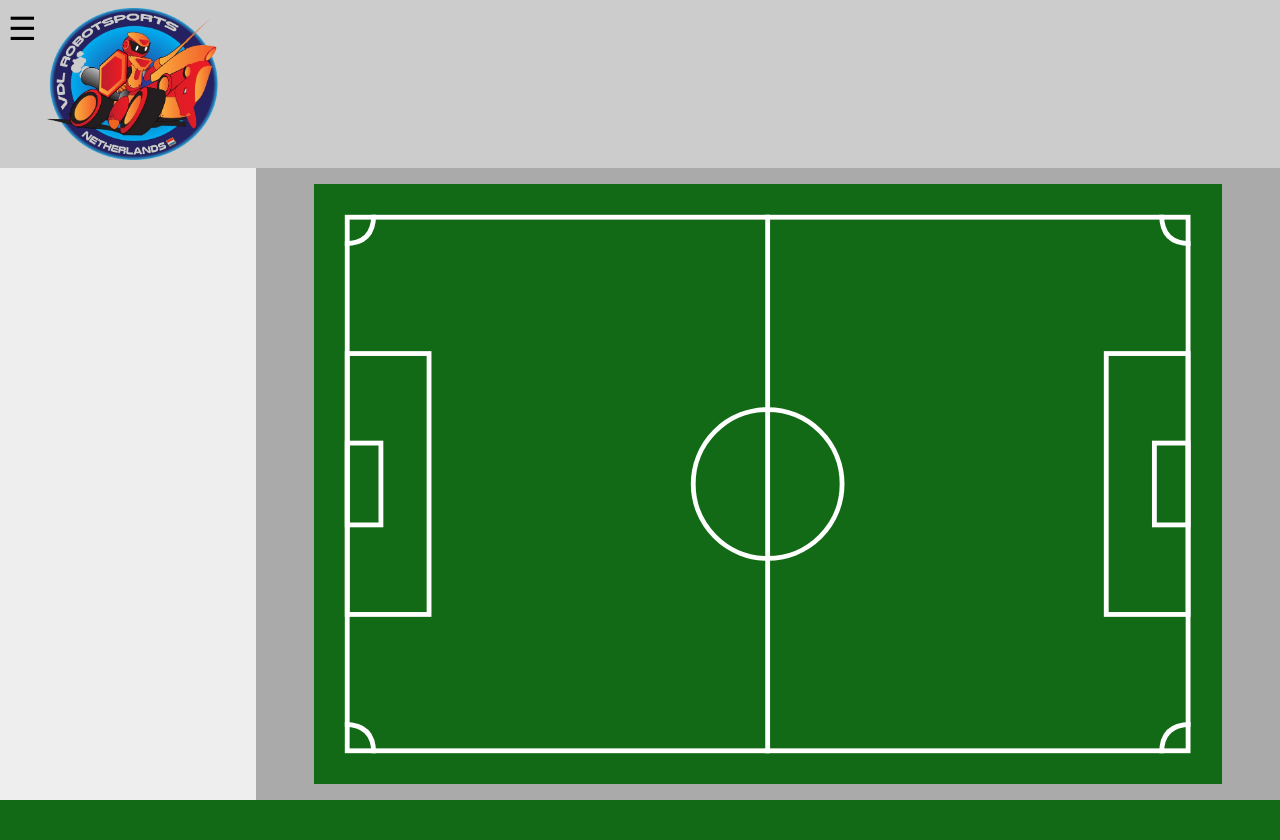
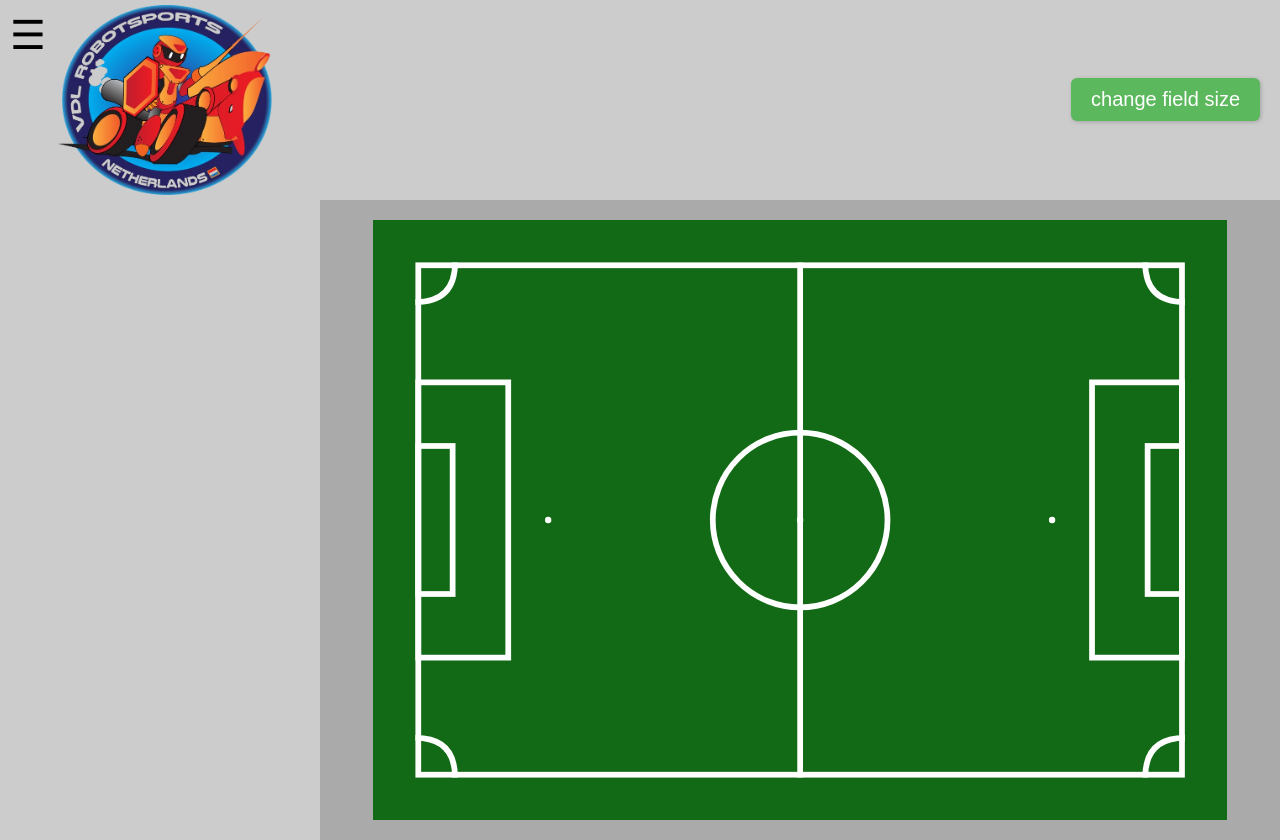
Before and after one commit to Tykutyku/RoboCup, a Flask app: page /Realtime/ in a window 1280 px wide. Before the commit the page ends 800 px from the top, so only its background shows below. Run offline with Flask 3, Linux system fonts and the light colour scheme; parts of the project's set-up code (start-up, migrations or seed data) failed here and were passed over; some libraries are stand-ins or nearby versions.

Commit message:
implemented realtime data

```diff
--- a/app.py
+++ b/app.py
@@ -1,53 +1,111 @@
+from crypt import methods
+import json
 import os
 import socket
 import sys
-import json
-import pyqtgraph as pg
 import threading
-import pandas
 from enum import Enum
 from flask_socketio import SocketIO
-from flask import Flask, render_template, jsonify, request, send_file, redirect
+from flask import Flask, render_template, jsonify, request, redirect, send_file
 
-POLLING_RATE = 60 # Hz
-DEBUG = [] #['UPS']
+POLLING_RATE = 60  # Hz
+DEBUG = []  # ['UPS']
 
-app = Flask(__name__)#,template_folder="templates_old",static_folder="static_old")
+app = Flask(__name__)  # ,template_folder="templates_old",static_folder="static_old")
 
 running = True
 serverSocket = None
 socketio = SocketIO(app)
 ups = 0
 
-DataType = Enum('PositionData',['Realtime','MSL', 'CSV'])
-MSGType = Enum('MSGType',['Info','Warn', 'Error'])
+DataType = Enum("PositionData", ["Realtime", "MSL", "CSV"])
+MSGType = Enum("MSGType", ["Info", "Warn", "Error"])
 
+fieldSettings = {
+	"Field.length": 18141,
+	"Field.width": 12146,
+	"Field.boundary_distance": 1000,
+	"Field.centercircle_diameter": 4255,
+	"Field.cornercircle_diameter": 935,
+	"Field.field_markings_width": 135,
+	"GoalArea.width": 3625,
+	"GoalArea.length": 945,
+	"PenaltyArea.width": 6625,
+	"PenaltyArea.length": 2256,
+	"PenaltySpot.distToBackline": 3130,
+	"PenaltySpot.diameter": 150,
+	"PenaltySpot.penalty_to_restart_spot": 3500,
+}
 positionData = {DataType.Realtime: {}, DataType.CSV: {}, DataType.MSL: {}}
 
-@app.route("/", endpoint='templates')
+
+@app.route("/", endpoint="templates")
 @app.route("/<page>/")
 def home(page=None):
 	sidebar = None
 	extra_style = None
 	header_content = None
-	if(page is None ):
+	if page is None:
 		page = "Realtime"
-	elif(not os.path.exists("./templates/"+page)):
-		socketio.emit('Notifications_Update',{"type":"Error","data":"page not found"})
+	elif not os.path.exists("./templates/" + page):
+		socketio.emit(
+			"Notifications_Update", {"type": "Error", "data": "page not found"}
+		)
 		return redirect("/")
-	if(os.path.exists("./templates/"+page+"/sidebar.html")):
-		sidebar=page+"/sidebar.html"
-	if(os.path.exists("./templates/"+page+"/style.css")):
-		extra_style=page+"/style.css"
-	if(os.path.exists("./templates/"+page+"/header.html")):
-		header_content="./templates/"+page+"/header.html"
-	return render_template('/index.html', page=page, sidebar=sidebar, header_content=header_content, extra_style=extra_style)
+	if os.path.exists("./templates/" + page + "/sidebar.html"):
+		sidebar = "./sidebar.html"
+	if os.path.exists("./templates/" + page + "/style.css"):
+		extra_style = "./style.css"
+	if os.path.exists("./templates/" + page + "/header.html"):
+		header_content = True
+	return render_template(
+		"/index.html",
+		page=page,
+		sidebar=sidebar,
+		header_content=header_content,
+		extra_style=extra_style,
+	)
+@app.route("/<page>/<file>")
+def fileFetch(page,file):
+	return send_file(f"./templates/{page}/{file}")
+	pass
+@app.route("/data/fieldSettings_upload", methods=["PUT"])
+def fieldSettings_upload():
+	if request.data is None:
+		return print("error no file uploaded")
+	data = request.data.decode("UTF-8").split("\n")
+	section = ""
+	if len(data) < 0:
+		return jsonify({"message":"data length was 0, did you upload a file?"}),409
+	for line in data:
+		if (line == "") | line.startswith("#"):
+			continue
+		elif line.startswith("["):
+			section = line.strip("[]")
+		elif "=" in line:
+			line = line.split("=")
+			if f"{section}.{line[0].strip()}" in fieldSettings.keys():
+				globals()["fieldSettings"][f"{section}.{line[0].strip()}"] = int(
+					float(line[1].strip().split(" ")[0]) * 1000
+				)
+	# Notifications_Add(MSGType.Info,f"field updated")
+	socketio.emit("fieldSettings_Update", fieldSettings)
+	return jsonify({"message": "file OK"}), 500
+
+@app.route("/data/fieldSettings_Request")
+def fieldSettings_Request():
+	return jsonify(fieldSettings)
 
 
-@socketio.on('connect')
+@socketio.on("connect")
 def socket_connect(msg):
 	pass
-@socketio.on('Notification_dismissed')
+
+def Notifications_Add(type, msg):
+	socketio.emit("Notifications_Add", {"type": type.name, "data": msg})
+	pass
+
+@socketio.on("Notification_dismissed")
 def Notification_dismissed(data):
 	pass
 
@@ -55,43 +113,46 @@
 	while True:
 		# TODO this should not be a trycatch it is bad for performance but there is no available function for sockets :(
 		try:
-			msg = serverSocket.recvfrom(2048)
+			msg, client = serverSocket.recvfrom(2048)
 		except BlockingIOError:
 			break
 		msg = bytearray(msg)
-		R_id = int.from_bytes(msg[0:1],"big")
+		R_id = int.from_bytes(msg[0:1], "big")
 		positionData[DataType.Realtime][R_id] = {
-				"robot": {
-				"x": int.from_bytes(msg[1:5],"big", signed=True) / 1000,
-				"y": int.from_bytes(msg[5:9],"big", signed=True) / 1000,
-				"rz": int.from_bytes(msg[9:13],"big"),
-				},
-				"decawave":{
-					"x":int.from_bytes(msg[13:17],"big", signed=True) / 1000,
-					"y":int.from_bytes(msg[17:21],"big", signed=True) / 1000,
-				}
-			}
+			"robot": {
+				"x": int.from_bytes(msg[1:5], "big", signed=True),
+				"y": int.from_bytes(msg[5:9], "big", signed=True),
+				"rz": int.from_bytes(msg[9:13], "big"),
+			},
+			"decawave": {
+				"x": int.from_bytes(msg[13:17], "big", signed=True),
+				"y": int.from_bytes(msg[17:21], "big", signed=True),
+			},
+		}
 	globals()["ups"] += 1
 	with app.app_context():
 		socketio.emit("realtimeData_Update", positionData[DataType.Realtime])
 	threading.Timer(1 / POLLING_RATE, decawave_server_loop).start()
 
+
 def debugTime():
-	print(f'updates/second: {ups}')
-	globals()['ups'] =0
-	threading.Timer(1,debugTime).start()
+	print(f"updates/second: {ups}")
+	globals()["ups"] = 0
+	threading.Timer(1, debugTime).start()
+
+
 # *** main ***
-if __name__ == '__main__':
+if __name__ == "__main__":
 	app.run(debug=True)
-	socketio.run(host='0.0.0.0', port=5051)
-	if(len(sys.argv) > 1):
-		if("--printUPS" in sys.argv):
-			DEBUG.append('UPS')
+	socketio.run(host="0.0.0.0", port=5051)
+	if len(sys.argv) > 1:
+		if "--printUPS" in sys.argv:
+			DEBUG.append("UPS")
 
-if(serverSocket == None):
+if serverSocket == None:
 	serverSocket = socket.socket(socket.AF_INET, socket.SOCK_DGRAM)
-	serverSocket.bind(('0.0.0.0',5050))
+	serverSocket.bind(("0.0.0.0", 5050))
 	serverSocket.setblocking(False)
-	threading.Timer(0.005,decawave_server_loop).start()
-if('UPS' in DEBUG):
-	threading.Timer(1,debugTime).start()
+	threading.Timer(0.005, decawave_server_loop).start()
+if "UPS" in DEBUG:
+	threading.Timer(1, debugTime).start()
--- a/static/main.js
+++ b/static/main.js
@@ -1,73 +1,53 @@
+const ROBOT_SIZE = 300 //mm
+
 let navmenu;
 let socket;
 let notificationBar;
 let fieldContainer;
+let robotContainer;
 let notifications = [];
 const MSLDEF = Object.freeze({
-	A: "length",
-	B: "width",
-	C: "Penalty.areaWidth",
-	D: "Goal.width",
-	E: "Penalty.areaLength",
-	F: "Goal.height",
-	G: "cornercircle_diameter",
-	H: "centercircle_diameter",
-	I: "Penalty.distToBackline",
-	J: "Penalty.diameter",
-	K: "field_markings_width",
-	L: "boundary_distance",
-	Q: "Penalty.penalty_to_restart_spot"
+	A: "Field.length",
+	B: "Field.width",
+	C: "PenaltyArea.width",
+	D: "GoalArea.width",
+	E: "PenaltyArea.length",
+	F: "GoalArea.length",
+	G: "Field.cornercircle_diameter",
+	H: "Field.centercircle_diameter",
+	I: "PenaltySpot.distToBackline",
+	J: "PenaltySpot.diameter",
+	K: "Field.field_markings_width",
+	L: "Field.boundary_distance",
+	Q: "PenaltySpot.penalty_to_restart_spot",
 });
 
-// /* 					// **** location Bordeaux ****
-let FieldSettings = {
-	"length": 21960,			 			// A of MSL-field dimension definition
-	"width": 13980,							// B of MSL-field dimension definition
-	"cornercircle_diameter": 750,			// G of MSL-field dimension definition
-	"centercircle_diameter": 3990,			// H of MSL-field dimension definition
-	"field_markings_width": 125,			// K of MSL-field dimension definition
-	"boundary_distance": 800,				// L of MSL-field dimension definition
-	"Goal.width": 2250,						// D of MSL-field dimension definition
-	"Goal.height": 1000,					// F of MSL-field dimension definition
-	"Penalty.areaWidth": 6900,				// C of MSL-field dimension definition
-	"Penalty.areaLength": 2250,				// E of MSL-field dimension definition
-	"Penalty.distToBackline": 3670,			// I of MSL-field dimension definition
-	"Penalty.diameter": 0, 					// J of MSL-field dimension definition
-	"Penalty.penalty_to_restart_spot": 0	// Q of MSL-field dimension definition - restart points near goal (used for goal kicks)
-}
-// */
- /*					// **** location locht ****
-let FieldSettings = { //D in mm
-	"length": 18141,			 			// A of MSL-field dimension definition
-	"width": 12146,							// B of MSL-field dimension definition
-	"cornercircle_diameter": 935,			// G of MSL-field dimension definition
-	"centercircle_diameter": 4255,			// H of MSL-field dimension definition
-	"field_markings_width": 135,			// K of MSL-field dimension definition
-	"boundary_distance": 1000,				// L of MSL-field dimension definition
-	"Goal.width": 3625,						// D of MSL-field dimension definition
-	"Goal.height": 945,						// F of MSL-field dimension definition
-	"Penalty.areaWidth": 6625,				// C of MSL-field dimension definition
-	"Penalty.areaLength": 2256,				// E of MSL-field dimension definition
-	"Penalty.distToBackline": 3130,			// I of MSL-field dimension definition
-	"Penalty.diameter": 150, 				// J of MSL-field dimension definition
-	"Penalty.penalty_to_restart_spot": 3500	// Q of MSL-field dimension definition - restart points near goal (used for goal kicks)
-
-}
-// */
 document.addEventListener('DOMContentLoaded', function () {
+	socket = io();
 	navmenu = document.getElementById("sidenav");
 	notificationBar = document.getElementById("notificationBar");
 	fieldContainer = document.getElementById("field-container");
-	if (fieldContainer != null) { generateField() }
+	robotContainer = document.createElementNS("http://www.w3.org/2000/svg","g");
+	robotContainer.id = "robotContainer";
+	if (fieldContainer != null) {
+		fetch("/data/fieldSettings_Request").then(
+			response => {
+				if (response.status >= 200 && response.status <= 299) { return response.json() }
+				else if (response.status == 409) { throw Error(response.statusText); }
+			}).then(FS => Field_generate(FS))
+			.catch((error) => Notifications_Add({ "data": error, "type": "Error" }));
+		socket.on('fieldSettings_Update', Field_SettingsUpdate);
+	}
 	document.getElementById('menuIcon').addEventListener("click", toggle_sidebar);
-	socket = io();
 	socket.on('Notifications_Add', Notifications_Add);
 });
+
 function Notifications_Add(data) {
 	notifications.push(data);
+	Notifications_Update();
 }
-function Notifications_Update(args) {
-	notifications.forEach(msg => {
+function Notifications_Update() {
+	while (msg = notifications.pop()) {
 		let div = document.createElement("div");
 		div.classList.add("flex", "row", msg.type);
 		let span = document.createElement("span");
@@ -79,7 +59,21 @@
 			setTimeout(() => { div.outerHTML = ''; }, 1000)
 		}
 		notificationBar.appendChild(div);
-	});
+	}
+}
+
+function Field_SettingsUpdate(data) {
+	Field_generate(data);
+}
+
+function Field_changeSettings_click() {
+	let fileInput = document.createElement("input");
+	fileInput.type = "file";
+	fileInput.onchange = () => {
+		let data = fileInput.files[0];
+		fetch('/data/fieldSettings_upload', { method: 'PUT', body: data });
+	}
+	fileInput.click();
 }
 
 function toggle_sidebar() {
@@ -89,13 +83,19 @@
 		navmenu.classList.add("expanded");
 	}
 }
-function generateField() {
-	let FS = FieldSettings;
-	let strokeWidth = FS["field_markings_width"];
+function Field_drawRobot(x, y, rz) {
+	let triangle = document.createElementNS("http://www.w3.org/2000/svg","polygon");
+	triangle.setAttribute("points",`${x},${y + -ROBOT_SIZE / 2} ${x + -ROBOT_SIZE / 2},${y + ROBOT_SIZE / 2} ${x + ROBOT_SIZE / 2},${y + ROBOT_SIZE / 2}`);
+	triangle.setAttribute("fill","#F00");
+	triangle.setAttribute("style",`transform:rotate(${rz}rad)`);
+	robotContainer.appendChild(triangle);
+}
+function Field_generate(FS) {
+	let strokeWidth = FS[MSLDEF.K];
 	fieldContainer.innerHTML = `
-	<svg viewbox="-${FS[MSLDEF.A] / 2 + FS[MSLDEF.L]} -${FS[MSLDEF.B] / 2 + FS[MSLDEF.L]} ${FS[MSLDEF.A] + FS[MSLDEF.L] * 2} ${FS[MSLDEF.B] + FS[MSLDEF.L] * 2}" preserveAspectRatio="xMidYMid">
+	<svg viewbox="-${FS[MSLDEF.A] / 2 + FS[MSLDEF.L]} -${FS[MSLDEF.B] / 2 + FS[MSLDEF.L]} ${FS[MSLDEF.A] + FS[MSLDEF.L] * 2} ${FS[MSLDEF.B] + FS[MSLDEF.L] * 2}" preserveAspectRatio="xMidYMid" xmlns="http://www.w3.org/2000/svg">
 	<!--main field lines-->
-	<rect x="${-FS[MSLDEF.A] / 2 + strokeWidth / 2}" y="${-FS[MSLDEF.B] / 2 + strokeWidth / 2}" width="${FS['length'] - strokeWidth}" height="${FS['width'] - strokeWidth}" stroke="#FFF" fill-opacity="0" stroke-width="${strokeWidth}"/>
+	<rect x="${-FS[MSLDEF.A] / 2 + strokeWidth / 2}" y="${-FS[MSLDEF.B] / 2 + strokeWidth / 2}" width="${FS[MSLDEF.A] - strokeWidth}" height="${FS[MSLDEF.B] - strokeWidth}" stroke="#FFF" fill-opacity="0" stroke-width="${strokeWidth}"/>
 	<line x1="0" x2="0" y1="-${FS[MSLDEF.B] / 2}" y2="${FS[MSLDEF.B] / 2}" stroke-width="${strokeWidth}" stroke="#FFF"/>
 	<circle cx="0" cy="0" r="${FS[MSLDEF.H] / 2 - strokeWidth / 2}" stroke-width="${strokeWidth}" stroke="#FFF" fill-opacity="0"/>
 	<path d="M ${-FS[MSLDEF.A] / 2} ${-FS[MSLDEF.B] / 2 + FS[MSLDEF.G]} q ${FS[MSLDEF.G]} 0 ${FS[MSLDEF.G]} -${FS[MSLDEF.G]}" stroke="#FFF" stroke-width="${strokeWidth}" fill-opacity="0" />
@@ -106,13 +106,12 @@
 	<!--goal drawings left-->
 	<rect x="${-FS[MSLDEF.A] / 2 + strokeWidth / 2}" y="${-FS[MSLDEF.C] / 2 + strokeWidth / 2}" width="${FS[MSLDEF.E] - strokeWidth}" height="${FS[MSLDEF.C] - strokeWidth}" stroke="#FFF" stroke-width="${strokeWidth}" fill-opacity="0"/>
 	<rect x="${-FS[MSLDEF.A] / 2 + strokeWidth / 2}" y="${-FS[MSLDEF.D] / 2 + strokeWidth / 2}" width="${FS[MSLDEF.F] - strokeWidth}" height="${FS[MSLDEF.D] - strokeWidth}" stroke="#FFF" stroke-width="${strokeWidth}" fill-opacity="0"/>
-	<circle cx="${-FS[MSLDEF.A] / 2 + FS[MSLDEF.I]}" r="${FieldSettings[MSLDEF.J] / 2}" cy="0" fill="#FFF"/>
+	<circle cx="${-FS[MSLDEF.A] / 2 + FS[MSLDEF.I]}" r="${FS[MSLDEF.J] / 2}" cy="0" fill="#FFF"/>
 	<!--goal drawings Right-->
 	<rect x="${FS[MSLDEF.A] / 2 + strokeWidth / 2 - FS[MSLDEF.E]}" y="${-FS[MSLDEF.C] / 2 + strokeWidth / 2}" width="${FS[MSLDEF.E] - strokeWidth}" height="${FS[MSLDEF.C] - strokeWidth}" stroke="#FFF" stroke-width="${strokeWidth}" fill-opacity="0"/>
 	<rect x="${FS[MSLDEF.A] / 2 + strokeWidth / 2 - FS[MSLDEF.F]}" y="${-FS[MSLDEF.D] / 2 + strokeWidth / 2}" width="${FS[MSLDEF.F] - strokeWidth}" height="${FS[MSLDEF.D] - strokeWidth}" stroke="#FFF" stroke-width="${strokeWidth}" fill-opacity="0"/>
-	<circle cx="${FS[MSLDEF.A] / 2 - FS[MSLDEF.I]}" r="${FieldSettings[MSLDEF.J] / 2}" cy="0" fill="#FFF"/>
+	<circle cx="${FS[MSLDEF.A] / 2 - FS[MSLDEF.I]}" r="${FS[MSLDEF.J] / 2}" cy="0" fill="#FFF"/>
 	</svg>
 	`;
-	/*
-	*/
+	fieldContainer.children[0].appendChild(robotContainer);
 }
--- a/static/style.css
+++ b/static/style.css
@@ -1,8 +1,10 @@
-#field-container{
+#field-container {
 	display: flex;
 	flex-grow: 1;
+	margin: auto;
 }
-#field-container svg{
+
+#field-container svg {
 	background-color: #136A16;
 	margin: auto;
 	max-height: 75vh;
@@ -10,6 +12,7 @@
 
 header {
 	height: var(--header-height);
+	width: 100vw;
 }
 
 header #menuIcon {
@@ -27,27 +30,34 @@
 	align-self: center;
 }
 
+#header-content {
+	padding: 1rem;
+}
+
 #notificationBar {
 	margin-top: 2rem;
 	position: absolute;
-	left:25%;
+	left: 25%;
 	width: 50%;
 	overflow-y: hidden;
 	font-size: 14pt;
 	z-index: 999;
 }
-#notificationBar div{
+
+#notificationBar div {
 	padding: .5rem;
 	margin: .2rem 0;
-	transition: ease-out 1s;
-	transform-origin:top;
+	transition: ease-out .25s;
+	transform-origin: top;
 }
-#notificationBar span{
+
+#notificationBar span {
 	flex-grow: 1;
 	white-space: preserve;
 	padding: 1rem;
 }
-#notificationBar span::before{
+
+#notificationBar span::before {
 	content: "x";
 	display: block;
 	cursor: pointer;
@@ -55,22 +65,27 @@
 	text-align: end;
 }
 
-#notificationBar .Error{
+#notificationBar .Error {
 	background-color: #F88;
 }
-#notificationBar .Error span{
+
+#notificationBar .Error span {
 	border: solid var(--notification-border-width) #F00;
 }
-#notificationBar .Warn{
+
+#notificationBar .Warn {
 	background-color: #FF8;
 }
-#notificationBar .Warn span{
+
+#notificationBar .Warn span {
 	border: solid var(--notification-border-width) #FD0;
 }
-#notificationBar .Info{
+
+#notificationBar .Info {
 	background-color: #EEE;
 }
-#notificationBar .Info span{
+
+#notificationBar .Info span {
 	border: solid var(--notification-border-width) #999;
 }
 
@@ -103,7 +118,7 @@
 #sidenav a {
 	display: flex;
 	text-decoration: none;
-	color:black;
+	color: black;
 	font-size: 14pt;
 }
 
@@ -112,11 +127,9 @@
 }
 
 #sidenav img {
-	/* display: inline; */
 	height: 4rem;
 	width: auto;
-	margin: .5rem;
-	margin-right: 1rem;
+	margin: .5rem 1rem;
 }
 
 #sidenav span {
@@ -124,15 +137,35 @@
 	justify-content: center;
 	flex-direction: column;
 }
-#sidebar{
+
+#sidebar {
 	background-color: #eee;
-	width:var(--side-nav-width);
+	width: var(--side-nav-width);
 }
 
-page{
+#page {
 	background-color: #aaa;
 	padding: 1rem;
-	justify-content:center;
+	justify-content: center;
+}
+
+button {
+	border: none;
+	border-radius: .3rem;
+	cursor: pointer;
+	color: white;
+	padding: .5rem 1rem ;
+	box-shadow: 1px 1px 4px rgba(0, 0, 0, 0.2);
+	background-color: var(--accent-color);
+	transition: .1s ease-in-out;
+}
+.hover{
+	transition: .1s ease-in-out;
+}
+button:hover,
+.hover:hover{
+	transform: scale(110%, 110%);
+	opacity: .9;
 }
 
 html,
@@ -145,28 +178,64 @@
 body {
 	display: flex;
 	height: 100vh;
-	background-color: #ccc; /*If red visible, something is terribly wrong*/
+	background-color: #ccc;
+	font-size: 15pt;
 }
 
 .flex {
 	display: flex;
 }
 
+.flex>*:not(.max) {
+	align-self: flex-start;
+}
+
 .flex.column {
 	flex-direction: column;
+	justify-content: flex-start;
 }
 
 .flex.row {
+	justify-content: flex-start;
 	flex-direction: row;
 }
 
-.flex > .max {
+.flex.center {
+	justify-content: center;
+}
+
+.flex.space-around {
+	justify-content: space-around;
+}
+
+.flex.space-between {
+	justify-content: space-between;
+}
+
+.flex.space-evenly {
+	justify-content: space-evenly;
+}
+
+.flex.end {
+	justify-content: flex-end;
+}
+
+.flex>.self-end {
+	align-self: flex-end;
+}
+
+.flex>.max {
 	flex-grow: 1;
+}
+
+* {
+	font-size: 15pt;
 }
 
 :root {
 	--icon-size: 4rem;
 	--header-height: 15rem;
 	--side-nav-width: 16rem;
-	--notification-border-width: .3rem
+	--notification-border-width: .3rem;
+	--accent-color: #5cb85c;
 }
--- /dev/null
+++ b/templates/Realtime/header.html
@@ -0,0 +1,3 @@
+<div class="flex max center column">
+	<button class="self-end" onclick="Field_changeSettings_click()">change field size</button>
+</div>
--- a/templates/Realtime/index.html
+++ b/templates/Realtime/index.html
@@ -1 +1,13 @@
 <div id="field-container"></div>
+<script>
+	document.addEventListener('DOMContentLoaded', function () {
+		socket.on('realtimeData_Update', UpdateData);
+	});
+	function UpdateData(jsonData) {
+			if(robotContainer == null) {return;}
+			robotContainer.innerHTML = '';
+			for (let [key, data] of Object.entries(jsonData)) {
+				Field_drawRobot(data["robot"].x, data["robot"].y, data["robot"].rz);
+			}
+		}
+</script>
--- /dev/null
+++ b/templates/Settings/index.html
@@ -0,0 +1,3 @@
+<div class="flex column center">
+    <button onclick="fieldSettings_changeField_click()">change field</button>
+</div>
--- a/templates/index.html
+++ b/templates/index.html
@@ -1,29 +1,28 @@
 <!DOCTYPE html>
 <html lang="en">
+
 <head>
 	<meta charset="UTF-8">
 	<meta name="viewport" content="width=device-width, initial-scale=1.0">
 	<link rel="icon" type="image/x-icon" href="/static/images/logo.png">
 	<link rel="stylesheet" href="{{ url_for('static', filename='style.css') }}">
+	<script src="https://cdnjs.cloudflare.com/ajax/libs/socket.io/4.0.1/socket.io.js"
+		integrity="sha512-q/dWJ3kcmjBLU4Qc47E4A9kTB4m3wuTY7vkFJDTZKjTs8jhyGQnaUrxa0Ytd0ssMZhbNua9hE+E7Qv1j+DyZwA=="
+		crossorigin="anonymous"></script>
 	<script src="{{url_for('static', filename='main.js')}}"></script>
-	<script src="https://cdnjs.cloudflare.com/ajax/libs/socket.io/4.0.1/socket.io.js" integrity="sha512-q/dWJ3kcmjBLU4Qc47E4A9kTB4m3wuTY7vkFJDTZKjTs8jhyGQnaUrxa0Ytd0ssMZhbNua9hE+E7Qv1j+DyZwA==" crossorigin="anonymous"></script>
-
-
 	{% if extra_style %}
-	<!--this is ugly but couldn't get it to work otherwise-->
-	<style>
-	{% include extra_style %}
-	</style>
+	<link rel="stylesheet" href="{{extra_style}}">
 	{% endif %}
 	<title>{{ page }} - Visualization tool</title>
 </head>
+
 <body class="flex column">
 	<header class="flex row">
-		<div id="menuIcon">☰</div>
+		<div id="menuIcon" class="hover">☰</div>
 		<img id="logo" src="/static/images/logo.png" alt="RobotSports VDL Team Logo">
-        <div id="header-content">
+		<div id="header-content" class="flex max">
 			{% if header_content %}
-			{% include header_content %}
+			{% include page+"/header.html" %}
 			{% endif %}
 		</div>
 	</header>
@@ -31,19 +30,19 @@
 	<div class="flex row max">
 		<nav id="sidenav" class="">
 			<ul>
-				<li><a href="/Realtime/">
+				<li class="hover"><a href="/Realtime/">
 						<img src="/static/images/now.png" alt="">
 						<span>Realtime</span></a>
 				</li>
-				<li><a href="/CSV/">
+				<li class="hover"><a href="/CSV/">
 						<img src="/static/images/csv.png" alt="">
 						<span>CSV</span></a>
 				</li>
-				<li><a href="/MSL/">
+				<li class="hover"><a href="/MSL/">
 						<img src="/static/images/MSL.png" alt="">
 						<span>MSL</span></a>
 				</li>
-				<li><a href="/Settings/">
+				<li class="hover"><a href="/Settings/">
 						<img src="/static/images/Gear.svg" alt="">
 						<span>Settings</span></a>
 				</li>
@@ -54,11 +53,12 @@
 			{% include sidebar %}
 			{% endif %}
 		</aside>
-		<page class="flex max">
+		<div id="page" class="flex max row center">
 			{% if page %}
 			{% include page+"/index.html" %}
 			{% endif %}
 			</page>
 		</div>
 </body>
+
 </html>
```
Also changed, not shown: testclient.py (+22 -12 lines). Lines whose indentation alone changed are shown as unchanged.
